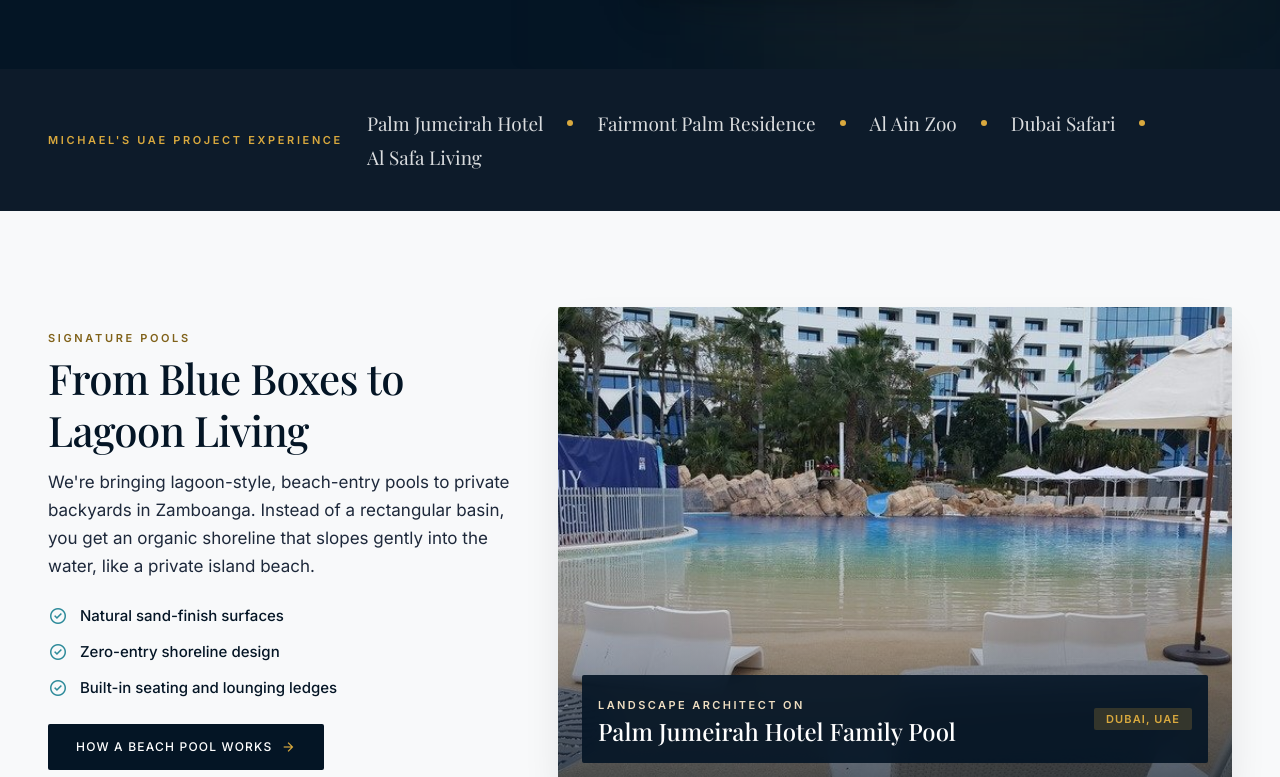
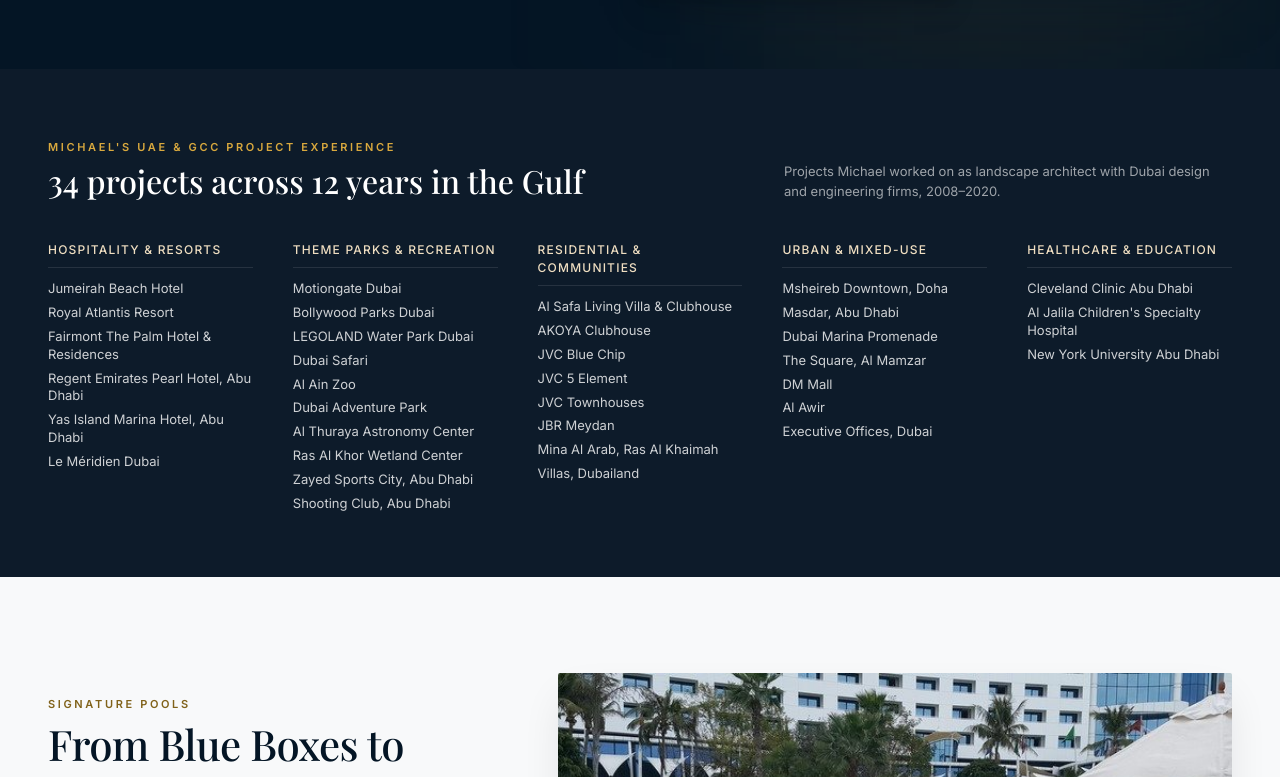
Before and after one commit to fmcreativemanagement-cpu/Mediante-Landscape-Pool-Design-Co., a plain HTML site: page index.html in a window 1280 px wide. Shown: the part 659-1436 px from the top of the page. Drawn offline with nearby package versions, Linux system fonts and the light colour scheme; a web font is replaced by a local one.

Commit message:
Add files via upload

```diff
--- a/index.html
+++ b/index.html
@@ -95,19 +95,46 @@
 </div>
 </div>
 </section>
-<section class="w-full bg-ocean-navy-subtle text-pure-white py-space-lg">
-<div class="max-w-[1320px] mx-auto px-6 lg:px-12 flex flex-col lg:flex-row lg:items-center gap-space-md">
-<span class="font-eyebrow-caps text-eyebrow-caps uppercase tracking-[0.24em] text-champagne-gold whitespace-nowrap">Michael's UAE project experience</span>
-<div class="flex flex-wrap items-center gap-x-space-md gap-y-space-xs">
-<span class="font-subhead-serif text-subhead-serif text-pure-white/85">Palm Jumeirah Hotel</span>
-<span class="w-1.5 h-1.5 rounded-full bg-champagne-gold" aria-hidden="true"></span>
-<span class="font-subhead-serif text-subhead-serif text-pure-white/85">Fairmont Palm Residence</span>
-<span class="w-1.5 h-1.5 rounded-full bg-champagne-gold" aria-hidden="true"></span>
-<span class="font-subhead-serif text-subhead-serif text-pure-white/85">Al Ain Zoo</span>
-<span class="w-1.5 h-1.5 rounded-full bg-champagne-gold" aria-hidden="true"></span>
-<span class="font-subhead-serif text-subhead-serif text-pure-white/85">Dubai Safari</span>
-<span class="w-1.5 h-1.5 rounded-full bg-champagne-gold" aria-hidden="true"></span>
-<span class="font-subhead-serif text-subhead-serif text-pure-white/85">Al Safa Living</span>
+<section class="w-full bg-ocean-navy-subtle text-pure-white py-space-xl" id="experience">
+<div class="max-w-[1320px] mx-auto px-6 lg:px-12">
+<div class="flex flex-col md:flex-row md:items-end justify-between gap-space-sm mb-space-lg">
+<div>
+<span class="font-eyebrow-caps text-eyebrow-caps uppercase tracking-[0.24em] text-champagne-gold">Michael's UAE &amp; GCC project experience</span>
+<h2 class="font-headline-lg text-headline-lg text-pure-white mt-1">34 projects across 12 years in the Gulf</h2>
+</div>
+<p class="font-body-sm text-body-sm text-pure-white/60 max-w-md">Projects Michael worked on as landscape architect with Dubai design and engineering firms, 2008&ndash;2020.</p>
+</div>
+<div class="grid grid-cols-1 sm:grid-cols-2 lg:grid-cols-5 gap-gutter-lg">
+<div>
+<h3 class="font-label-md text-label-md uppercase tracking-widest text-sand-light mb-space-sm pb-2 border-b border-pure-white/10">Hospitality &amp; Resorts</h3>
+<ul class="space-y-1.5">
+<li class="font-body-sm text-body-sm text-pure-white/80 leading-snug">Jumeirah Beach Hotel</li><li class="font-body-sm text-body-sm text-pure-white/80 leading-snug">Royal Atlantis Resort</li><li class="font-body-sm text-body-sm text-pure-white/80 leading-snug">Fairmont The Palm Hotel &amp; Residences</li><li class="font-body-sm text-body-sm text-pure-white/80 leading-snug">Regent Emirates Pearl Hotel, Abu Dhabi</li><li class="font-body-sm text-body-sm text-pure-white/80 leading-snug">Yas Island Marina Hotel, Abu Dhabi</li><li class="font-body-sm text-body-sm text-pure-white/80 leading-snug">Le M&eacute;ridien Dubai</li>
+</ul>
+</div>
+<div>
+<h3 class="font-label-md text-label-md uppercase tracking-widest text-sand-light mb-space-sm pb-2 border-b border-pure-white/10">Theme Parks &amp; Recreation</h3>
+<ul class="space-y-1.5">
+<li class="font-body-sm text-body-sm text-pure-white/80 leading-snug">Motiongate Dubai</li><li class="font-body-sm text-body-sm text-pure-white/80 leading-snug">Bollywood Parks Dubai</li><li class="font-body-sm text-body-sm text-pure-white/80 leading-snug">LEGOLAND Water Park Dubai</li><li class="font-body-sm text-body-sm text-pure-white/80 leading-snug">Dubai Safari</li><li class="font-body-sm text-body-sm text-pure-white/80 leading-snug">Al Ain Zoo</li><li class="font-body-sm text-body-sm text-pure-white/80 leading-snug">Dubai Adventure Park</li><li class="font-body-sm text-body-sm text-pure-white/80 leading-snug">Al Thuraya Astronomy Center</li><li class="font-body-sm text-body-sm text-pure-white/80 leading-snug">Ras Al Khor Wetland Center</li><li class="font-body-sm text-body-sm text-pure-white/80 leading-snug">Zayed Sports City, Abu Dhabi</li><li class="font-body-sm text-body-sm text-pure-white/80 leading-snug">Shooting Club, Abu Dhabi</li>
+</ul>
+</div>
+<div>
+<h3 class="font-label-md text-label-md uppercase tracking-widest text-sand-light mb-space-sm pb-2 border-b border-pure-white/10">Residential &amp; Communities</h3>
+<ul class="space-y-1.5">
+<li class="font-body-sm text-body-sm text-pure-white/80 leading-snug">Al Safa Living Villa &amp; Clubhouse</li><li class="font-body-sm text-body-sm text-pure-white/80 leading-snug">AKOYA Clubhouse</li><li class="font-body-sm text-body-sm text-pure-white/80 leading-snug">JVC Blue Chip</li><li class="font-body-sm text-body-sm text-pure-white/80 leading-snug">JVC 5 Element</li><li class="font-body-sm text-body-sm text-pure-white/80 leading-snug">JVC Townhouses</li><li class="font-body-sm text-body-sm text-pure-white/80 leading-snug">JBR Meydan</li><li class="font-body-sm text-body-sm text-pure-white/80 leading-snug">Mina Al Arab, Ras Al Khaimah</li><li class="font-body-sm text-body-sm text-pure-white/80 leading-snug">Villas, Dubailand</li>
+</ul>
+</div>
+<div>
+<h3 class="font-label-md text-label-md uppercase tracking-widest text-sand-light mb-space-sm pb-2 border-b border-pure-white/10">Urban &amp; Mixed-Use</h3>
+<ul class="space-y-1.5">
+<li class="font-body-sm text-body-sm text-pure-white/80 leading-snug">Msheireb Downtown, Doha</li><li class="font-body-sm text-body-sm text-pure-white/80 leading-snug">Masdar, Abu Dhabi</li><li class="font-body-sm text-body-sm text-pure-white/80 leading-snug">Dubai Marina Promenade</li><li class="font-body-sm text-body-sm text-pure-white/80 leading-snug">The Square, Al Mamzar</li><li class="font-body-sm text-body-sm text-pure-white/80 leading-snug">DM Mall</li><li class="font-body-sm text-body-sm text-pure-white/80 leading-snug">Al Awir</li><li class="font-body-sm text-body-sm text-pure-white/80 leading-snug">Executive Offices, Dubai</li>
+</ul>
+</div>
+<div>
+<h3 class="font-label-md text-label-md uppercase tracking-widest text-sand-light mb-space-sm pb-2 border-b border-pure-white/10">Healthcare &amp; Education</h3>
+<ul class="space-y-1.5">
+<li class="font-body-sm text-body-sm text-pure-white/80 leading-snug">Cleveland Clinic Abu Dhabi</li><li class="font-body-sm text-body-sm text-pure-white/80 leading-snug">Al Jalila Children's Specialty Hospital</li><li class="font-body-sm text-body-sm text-pure-white/80 leading-snug">New York University Abu Dhabi</li>
+</ul>
+</div>
 </div>
 </div>
 </section>
```
Also changed, not shown: assets/css/site.css.
